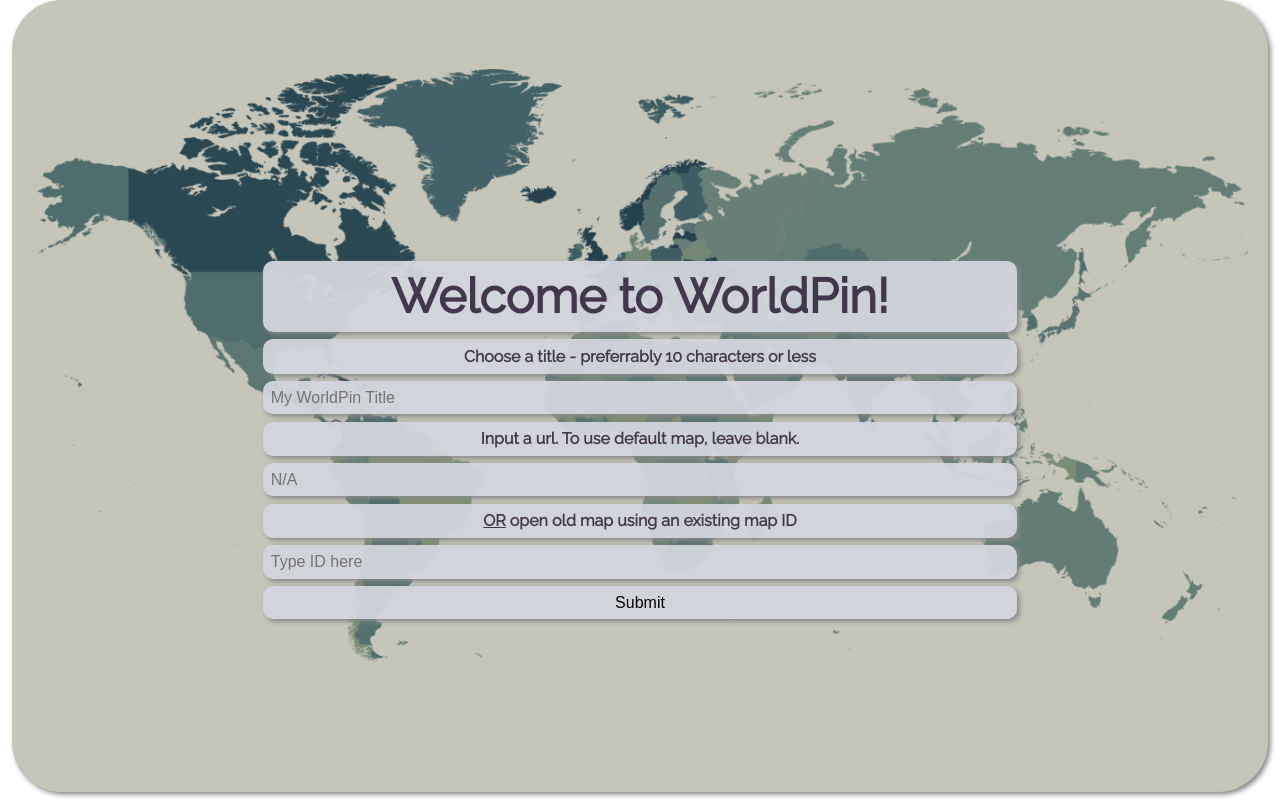
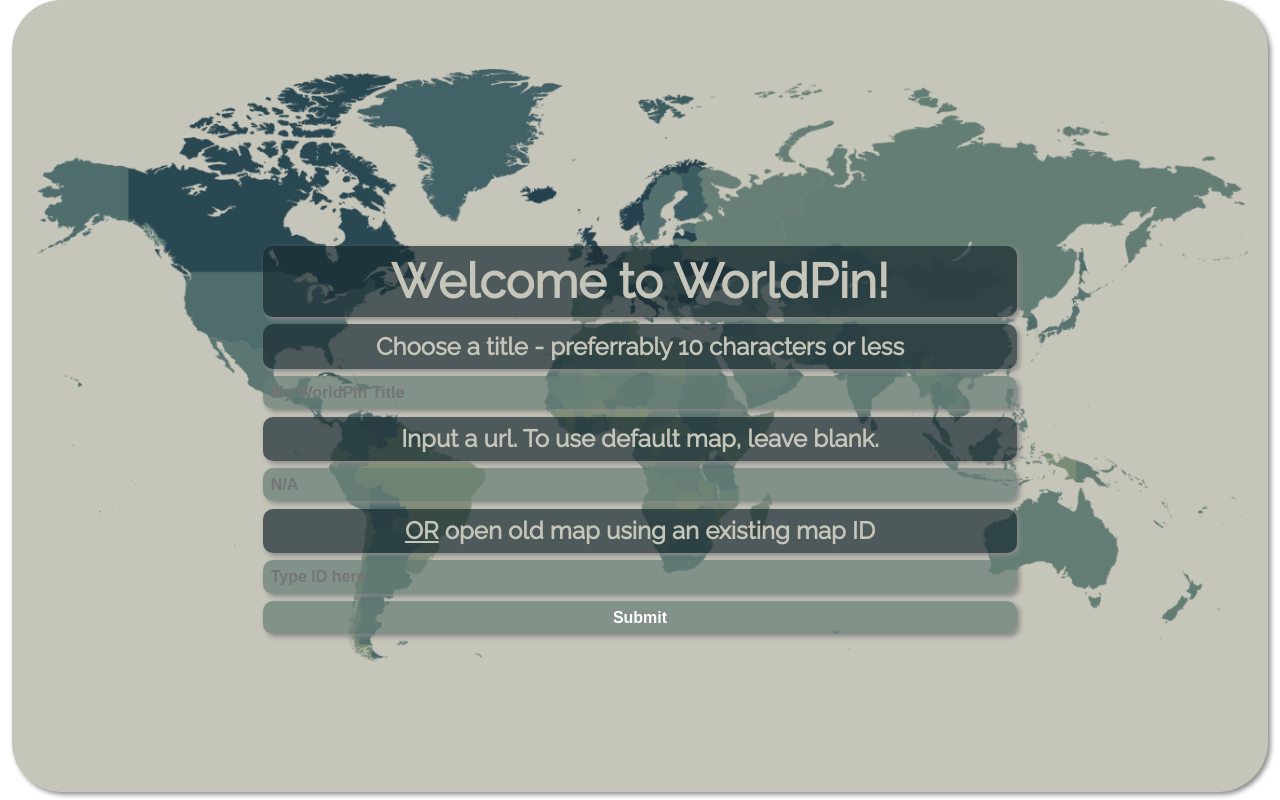
Before and after one commit to mackenzie-km/worldpin, a React (Create React App) app in the folder client/: page / in a window 1280 px wide. Built offline with nearby package versions, Linux system fonts and the light colour scheme.

Commit message:
revamped color scheme on create map page

```diff
--- a/client/src/App.css
+++ b/client/src/App.css
@@ -52,10 +52,10 @@
   font-size: 4vh;
 }
 h3 {
-  font-size: 2vh;
+  font-size: 3vh;
 }
 h4 {
-  font-size: 1.5vh;
+  font-size: 2vh;
 }
 
 header.canvas-title {
@@ -184,9 +184,10 @@
 }
 
 .canvas-input h1, .canvas-input h2, .canvas-input h3, .canvas-input h4 {
-  background-color: none;
+  background-color: rgba(27,45,50,0.7);
   width: auto;
   margin: 1% auto;
+  color: #C6C5B9;
 }
 
 .canvas-input input[type="text"] {
@@ -199,9 +200,11 @@
 
 .canvas-input input[type="text"], .canvas-input input[type="submit"] {
   min-height: 5%;
-  background-color: rgba(210, 213, 221, 0.95);
+  background-color: rgba(101,126,117,0.7);
+  color: white;
   margin: 1% auto;
-  font-size: 1.25vw;
+  font-size: 2vh;
+  font-weight: 600;
   display: block;
   padding: 1%;
   border-color: Transparent;
```
Also changed, not shown: 1 other file (tests, documents, lock files or other folders).
